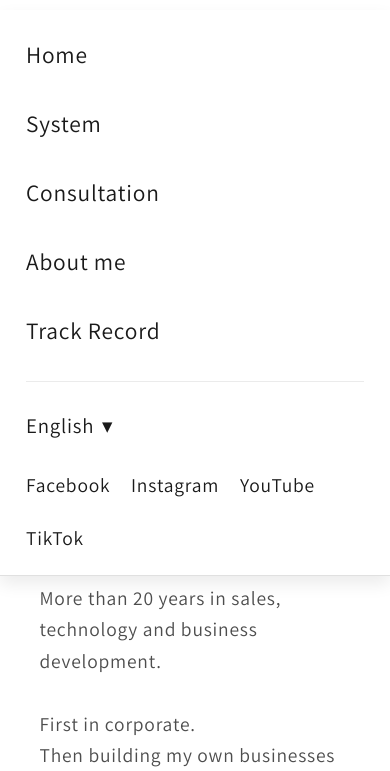
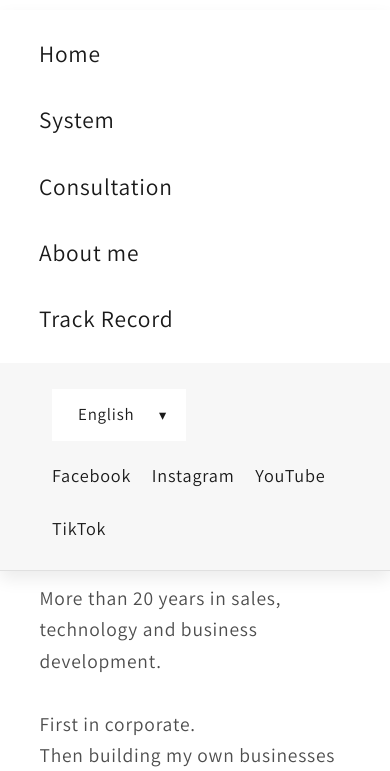
Before and after one commit to alexanderklimin/klimin-site-deploy, an Astro site: page /en in a window 390 px wide. Both pictures are taken after a click on the heading "Menu". Shown: the part 73-844 px from the top of the page. Built offline with nearby package versions, Linux system fonts and the light colour scheme; Astro itself is replaced by a stand-in of ours.

Commit message:
Match the original mobile language selector
Co-Authored-By: Claude Opus 5.5 <noreply@anthropic.com>

```diff
--- a/public/css/site.css
+++ b/public/css/site.css
@@ -38,18 +38,20 @@ body { grid-template-rows: auto 1fr auto; }
   .site-menu { display: block; grid-column: 1; }
   .site-logo { grid-column: 2; justify-self: center; }
   .site-menu summary { display: flex; align-items: center; justify-content: center; width: 4.4rem; height: 4.4rem; font-size: 2.4rem; line-height: 1; }
-  .site-menu__panel { position: absolute; left: 0; right: 0; top: 100%; background: #fff; border-bottom: 1px solid rgba(0, 0, 0, .12); box-shadow: 0 8px 16px rgba(0, 0, 0, .08); padding: .8rem 0 1.6rem; }
-  .site-menu nav { display: flex; flex-direction: column; }
-  .site-menu nav a { padding: 1.2rem 2rem; font-size: 1.8rem; }
-  .site-menu__lang { margin: 1.2rem 2rem 0; padding-top: 1.2rem; border-top: 1px solid rgba(0, 0, 0, .08); }
-  .site-menu .site-menu__lang summary { display: inline-flex; width: auto; height: 4.4rem; gap: .6rem; font-size: 1.6rem; color: #1a1a1a; }
-  .site-menu__lang summary::after { content: "▾"; }
+  .site-menu__panel { position: absolute; left: 0; right: 0; top: 100%; background: #fff; border-bottom: 1px solid rgba(0, 0, 0, .12); box-shadow: 0 8px 16px rgba(0, 0, 0, .08); padding: .8rem 0 0; }
+  .site-menu nav { display: flex; flex-direction: column; padding-bottom: .8rem; }
+  .site-menu nav a { padding: 1.1rem 3rem; font-size: 1.8rem; }
+  /* Sizes below repeat the Dawn drawer: utility area, language button and its popup list. */
+  .site-menu__utility { background: rgba(18, 18, 18, .03); padding: 2rem 3rem; }
+  .site-menu__lang { position: relative; display: inline-block; margin: 0 1rem .5rem; }
+  .site-menu .site-menu__lang summary { position: relative; display: flex; justify-content: flex-start; width: auto; height: auto; min-height: 4rem; min-width: 7rem; padding: 0 4rem 0 2rem; background: #fff; font-size: 1.3rem; color: #1a1a1a; }
+  .site-menu__lang summary::after { content: "▾"; position: absolute; right: 1.5rem; top: 50%; transform: translateY(-50%); font-size: 1.1rem; }
   .site-menu__lang[open] summary::after { content: "▴"; }
-  .site-menu__lang ul { list-style: none; margin: 0; padding: 0; }
-  .site-menu__lang li a { display: block; padding: 1rem 0; color: #1a1a1a; text-decoration: none; font-size: 1.6rem; }
-  .site-menu__lang a[aria-current="true"] { font-weight: 700; }
-  .site-menu__social { list-style: none; margin: 1.2rem 2rem 0; padding: 0; display: flex; flex-wrap: wrap; gap: 1.6rem; }
-  .site-menu__social a { color: #1a1a1a; text-decoration: none; font-size: 1.5rem; }
+  .site-menu__lang ul { position: absolute; left: 0; bottom: 100%; transform: translateY(-1rem); z-index: 2; list-style: none; margin: 0; padding: .5rem 0; min-width: 12rem; width: max-content; background: #fff; border: 1px solid rgba(18, 18, 18, .1); box-shadow: 0 4px 12px rgba(0, 0, 0, .1); }
+  .site-menu__lang li a { display: block; padding: .95rem 2rem; color: #1a1a1a; text-decoration: none; font-size: 1.4rem; }
+  .site-menu__lang a[aria-current="true"] { font-weight: 700; text-decoration: underline; }
+  .site-menu__social { list-style: none; margin: 1rem 1rem 0; padding: 0; display: flex; flex-wrap: wrap; gap: 1.6rem; }
+  .site-menu__social a { color: #1a1a1a; text-decoration: none; font-size: 1.4rem; }
 }
 
 .site-footer { background: #f7f7f7; border-top: 1px solid rgba(0, 0, 0, .08); padding: 3.2rem 2rem 2rem; font-size: 1.5rem; }
--- a/src/layouts/Layout.astro
+++ b/src/layouts/Layout.astro
@@ -76,11 +76,13 @@ const ld = (s) => s.replace(/<\//g, "<\\/");
           <summary aria-label="Menu">☰</summary>
           <div class="site-menu__panel">
             <nav>{nav.menu.map(([href, label]) => <a href={href}>{label}</a>)}</nav>
+            <div class="site-menu__utility">
             <details class="site-menu__lang">
               <summary>{current}</summary>
               <ul>{languages.map(([code, label]) => <li><a href={altPath(code)} hreflang={code} lang={code} aria-current={code === page.locale ? "true" : undefined}>{label}</a></li>)}</ul>
             </details>
             <ul class="site-menu__social">{socials.map(([label, href]) => <li><a href={href} rel="noopener" target="_blank">{label}</a></li>)}</ul>
+            </div>
           </div>
         </details>
         <a class="site-logo" href={prefix || "/"}><img src={manifest.logo} alt="Aleksandr Klimin" width="300" height="44" /></a>
```
Also changed, not shown: CHANGELOG.md.
